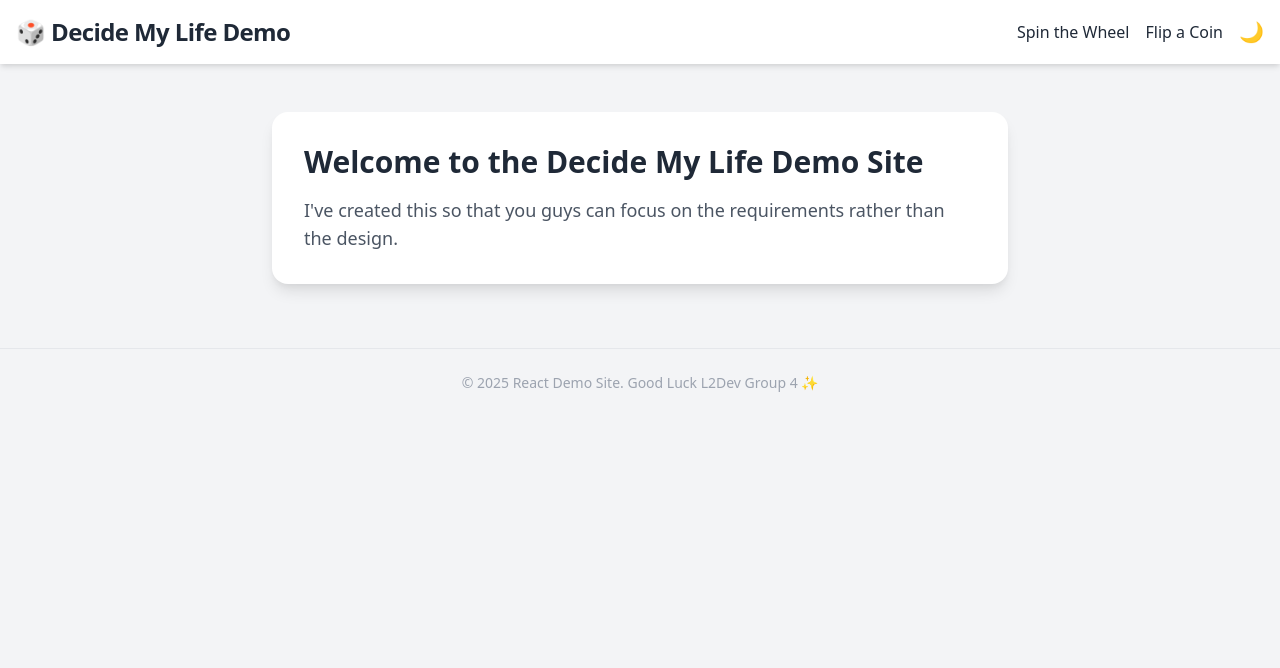
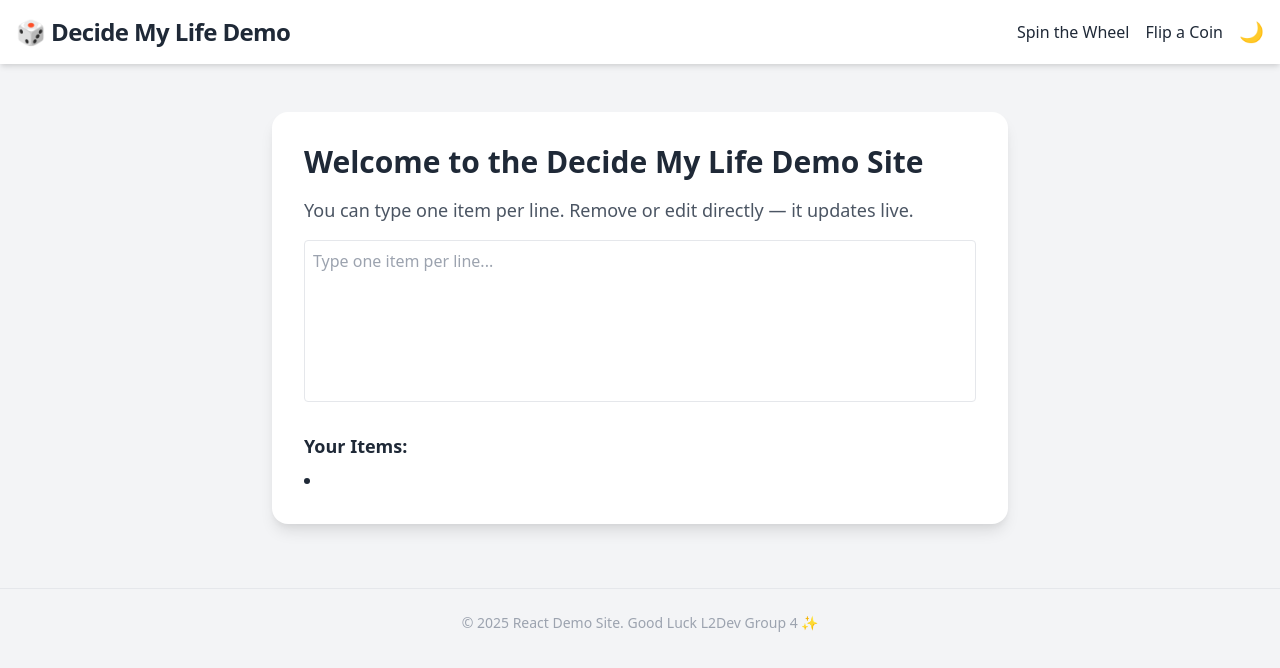
Before and after one commit to skyant83/decide-my-life, a React (Create React App) app: page / in a window 1280 px wide. Shown: the top 668 px of the page. Built offline with nearby package versions, Linux system fonts and the light colour scheme.

Commit message:
Added the lnput Box and Add Item Logic
There is an input box and when you press enter the item gets inserted into the list.

You can also erase items easily

```diff
--- a/src/App.js
+++ b/src/App.js
@@ -33,14 +33,32 @@ function Navbar({ darkMode, toggleDarkMode }) {
 
 // Main Content Component
 function MainContent() {
+  const [textareaValue, setTextareaValue] = useState('');
+  const items = textareaValue
+    .split('\n')
+
   return (
     <main className="max-w-3xl mx-auto mt-12 px-4">
       <div className="bg-white dark:bg-gray-800 shadow-lg rounded-2xl p-8 transition-shadow hover:shadow-xl">
-        <h2 className="text-3xl font-semibold mb-4 front">Welcome to the Decide My Life Demo Site</h2>
-        <p className="text-gray-600 dark:text-gray-300 text-lg">
-        I've created this so that you guys can focus on the requirements rather than the design.
+        <h2 className="text-3xl font-semibold mb-4">Welcome to the Decide My Life Demo Site</h2>
+        <p className="text-gray-600 dark:text-gray-300 text-lg mb-4">
+          You can type one item per line. Remove or edit directly — it updates live.
         </p>
-        {/* Future interactive content goes here */}
+
+        <textarea
+          rows={6}
+          value={textareaValue}
+          onChange={(e) => setTextareaValue(e.target.value)}
+          placeholder="Type one item per line..."
+          className="w-full p-2 rounded border dark:bg-gray-700 dark:text-white resize-none"
+        />
+
+        <h3 className="mt-6 mb-2 font-semibold text-lg">Your Items:</h3>
+        <ul className="list-disc list-inside text-gray-800 dark:text-gray-200">
+          {items.map((item, index) => (
+            <li key={index}>{item}</li>
+          ))}
+        </ul>
       </div>
     </main>
   );
```
